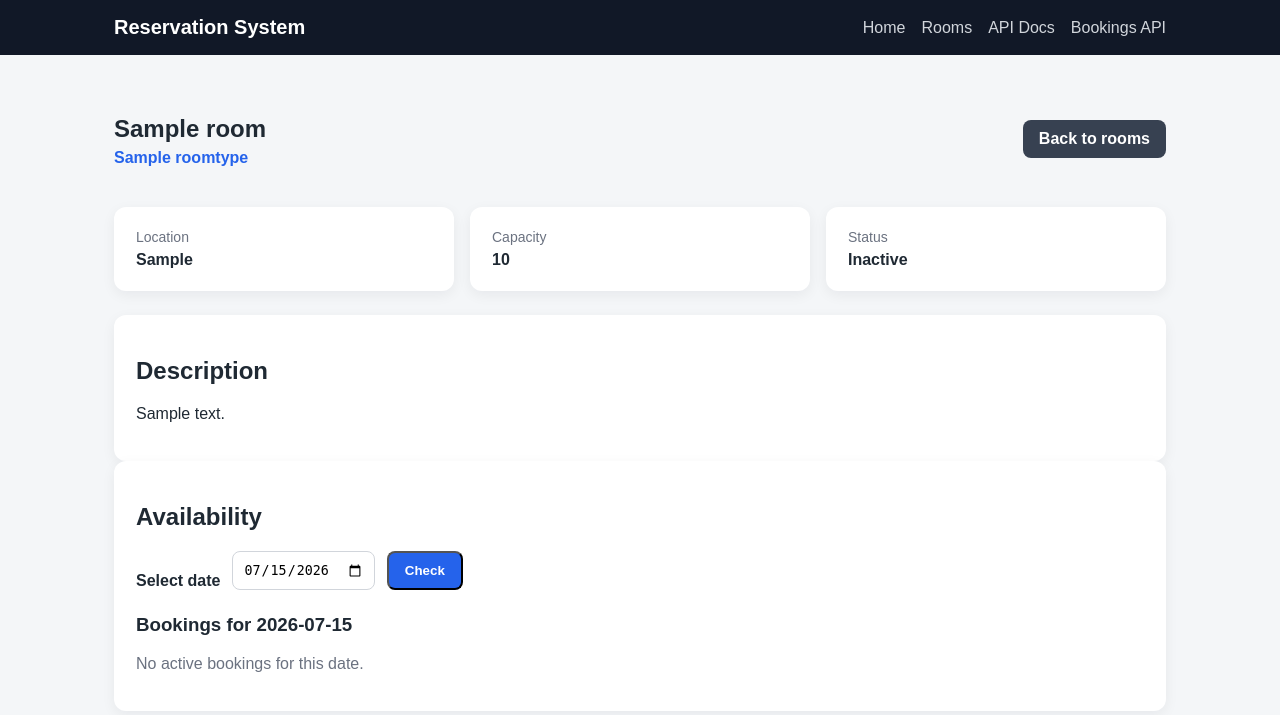
After one commit to YVKiber/Reservation-System-API, a Django app: page /rooms/1/ in a window 1280 px wide. The commit adds this page. Shown: the top 715 px of the page. Run offline with Django 5.2, Linux system fonts and the light colour scheme; tables that the repository leaves empty hold one stand-in row (values such as "Sample post"); parts of the project's set-up code (start-up, migrations or seed data) failed here and were passed over.

Commit message:
Add rooms frontend pages

```diff
--- /dev/null
+++ b/frontend/templates/frontend/room_detail.html
@@ -0,0 +1,88 @@
+{% extends "base.html" %}
+
+{% block title %}{{ room.name }} | Reservation System{% endblock %}
+
+{% block content %}
+<section class="room-detail">
+    <div class="room-detail-header">
+        <div>
+            <h1>{{ room.name }}</h1>
+            <p class="room-type">{{ room.room_type.name }}</p>
+        </div>
+
+        <a href="{% url 'frontend:rooms-list' %}" class="button button-secondary">
+            Back to rooms
+        </a>
+    </div>
+
+    <div class="room-info-grid">
+        <div class="info-card">
+            <span class="info-label">Location</span>
+            <strong>{{ room.location }}</strong>
+        </div>
+
+        <div class="info-card">
+            <span class="info-label">Capacity</span>
+            <strong>{{ room.capacity }}</strong>
+        </div>
+
+        <div class="info-card">
+            <span class="info-label">Status</span>
+            {% if room.is_active %}
+                <strong>Active</strong>
+            {% else %}
+                <strong>Inactive</strong>
+            {% endif %}
+        </div>
+    </div>
+
+    {% if room.description %}
+        <div class="section-card">
+            <h2>Description</h2>
+            <p>{{ room.description }}</p>
+        </div>
+    {% endif %}
+
+    <div class="section-card">
+        <h2>Availability</h2>
+
+        <form method="get" class="date-form">
+            <label for="date">Select date</label>
+            <input
+                type="date"
+                id="date"
+                name="date"
+                value="{{ selected_date|date:'Y-m-d' }}"
+            >
+            <button type="submit" class="button">Check</button>
+        </form>
+
+        <h3>Bookings for {{ selected_date|date:"Y-m-d" }}</h3>
+
+        {% if bookings %}
+            <div class="booking-list">
+                {% for booking in bookings %}
+                    <div class="booking-item">
+                        <div>
+                            <strong>{{ booking.title }}</strong>
+                            <p>
+                                {{ booking.start_time|date:"H:i" }}
+                                —
+                                {{ booking.end_time|date:"H:i" }}
+                            </p>
+                        </div>
+
+                        <span class="status-badge">
+                            {{ booking.status }}
+                        </span>
+                    </div>
+                {% endfor %}
+            </div>
+        {% else %}
+            <p class="empty-text">
+                No active bookings for this date.
+            </p>
+        {% endif %}
+    </div>
+</section>
+{% endblock %}
--- a/frontend/urls.py
+++ b/frontend/urls.py
@@ -3,9 +3,11 @@ from django.urls import path
 from . import views
 
 
-app_name = "frontend"
+app_name = 'frontend'
 
 
 urlpatterns = [
-    path("", views.home, name="home"),
+    path('', views.HomeView.as_view(), name='home'),
+    path('rooms/', views.RoomsListView.as_view(), name='rooms-list'),
+    path('rooms/<int:pk>/', views.RoomDetailView.as_view(), name='room-detail'),
 ]
--- a/frontend/views.py
+++ b/frontend/views.py
@@ -1,5 +1,72 @@
-from django.shortcuts import render
+from datetime import datetime, time
+
+from django.utils import timezone
+from django.views.generic import DetailView, ListView, TemplateView
+
+from bookings.models import Booking
+from rooms.models import Room
 
 
-def home(request):
-    return render(request, "frontend/home.html")
+class HomeView(TemplateView):
+    template_name = "frontend/home.html"
+
+
+class RoomsListView(ListView):
+    model = Room
+    template_name = "frontend/rooms_list.html"
+    context_object_name = "rooms"
+
+    def get_queryset(self):
+        return Room.objects.select_related("room_type").filter(
+            is_available=True
+        ).order_by("name")
+
+
+class RoomDetailView(DetailView):
+    model = Room
+    template_name = "frontend/room_detail.html"
+    context_object_name = "room"
+
+    def get_queryset(self):
+        return Room.objects.select_related("room_type")
+
+    def get_selected_date(self):
+        date_value = self.request.GET.get("date")
+
+        if not date_value:
+            return timezone.localdate()
+
+        try:
+            return datetime.strptime(date_value, "%Y-%m-%d").date()
+        except ValueError:
+            return timezone.localdate()
+
+    def get_bookings_for_date(self, room, selected_date):
+        day_start = timezone.make_aware(
+            datetime.combine(selected_date, time.min)
+        )
+        day_end = timezone.make_aware(
+            datetime.combine(selected_date, time.max)
+        )
+
+        return Booking.objects.filter(
+            room=room,
+            status__in=[
+                Booking.Status.PENDING,
+                Booking.Status.CONFIRMED,
+            ],
+            start_time__lt=day_end,
+            end_time__gt=day_start,
+        ).select_related("user").order_by("start_time")
+
+    def get_context_data(self, **kwargs):
+        context = super().get_context_data(**kwargs)
+
+        room = self.object
+        selected_date = self.get_selected_date()
+        bookings = self.get_bookings_for_date(room, selected_date)
+
+        context["selected_date"] = selected_date
+        context["bookings"] = bookings
+
+        return context
--- a/static/css/styles.css
+++ b/static/css/styles.css
@@ -150,3 +150,181 @@ body {
         flex-direction: column;
     }
 }
+
+.page-header {
+    margin-bottom: 28px;
+}
+
+.page-header h1 {
+    margin-bottom: 8px;
+    font-size: 32px;
+}
+
+.page-header p {
+    color: #4b5563;
+}
+
+.rooms-grid {
+    display: grid;
+    grid-template-columns: repeat(3, 1fr);
+    gap: 18px;
+}
+
+.room-card {
+    background: #ffffff;
+    padding: 24px;
+    border-radius: 12px;
+    box-shadow: 0 4px 14px rgba(15, 23, 42, 0.06);
+}
+
+.room-card h2 {
+    margin-top: 0;
+    margin-bottom: 6px;
+}
+
+.room-type {
+    color: #2563eb;
+    font-weight: 600;
+    margin-top: 0;
+}
+
+.room-meta {
+    display: flex;
+    flex-direction: column;
+    gap: 6px;
+    margin: 16px 0;
+    color: #374151;
+}
+
+.room-description {
+    color: #4b5563;
+    line-height: 1.5;
+}
+
+.empty-state {
+    grid-column: 1 / -1;
+    background: #ffffff;
+    padding: 32px;
+    border-radius: 12px;
+    text-align: center;
+}
+
+.room-detail-header {
+    display: flex;
+    justify-content: space-between;
+    align-items: center;
+    gap: 16px;
+    margin-bottom: 24px;
+}
+
+.room-detail-header h1 {
+    margin-bottom: 6px;
+}
+
+.room-info-grid {
+    display: grid;
+    grid-template-columns: repeat(3, 1fr);
+    gap: 16px;
+    margin-bottom: 24px;
+}
+
+.info-card,
+.section-card {
+    background: #ffffff;
+    padding: 22px;
+    border-radius: 12px;
+    box-shadow: 0 4px 14px rgba(15, 23, 42, 0.06);
+}
+
+.info-label {
+    display: block;
+    color: #6b7280;
+    font-size: 14px;
+    margin-bottom: 6px;
+}
+
+.date-form {
+    display: flex;
+    align-items: end;
+    gap: 12px;
+    margin-bottom: 24px;
+}
+
+.date-form label {
+    display: flex;
+    flex-direction: column;
+    gap: 6px;
+    font-weight: 600;
+}
+
+.date-form input {
+    padding: 10px;
+    border: 1px solid #d1d5db;
+    border-radius: 8px;
+}
+
+.booking-list {
+    display: flex;
+    flex-direction: column;
+    gap: 12px;
+}
+
+.booking-item {
+    display: flex;
+    justify-content: space-between;
+    align-items: center;
+    gap: 16px;
+    padding: 16px;
+    border: 1px solid #e5e7eb;
+    border-radius: 10px;
+}
+
+.booking-item p {
+    margin-bottom: 0;
+    color: #4b5563;
+}
+
+.status-badge {
+    display: inline-block;
+    padding: 6px 10px;
+    background: #e0f2fe;
+    color: #075985;
+    border-radius: 999px;
+    font-size: 13px;
+    font-weight: 700;
+}
+
+.empty-text {
+    color: #6b7280;
+}
+
+@media (max-width: 900px) {
+    .rooms-grid {
+        grid-template-columns: repeat(2, 1fr);
+    }
+
+    .room-info-grid {
+        grid-template-columns: 1fr;
+    }
+
+    .room-detail-header {
+        flex-direction: column;
+        align-items: flex-start;
+    }
+}
+
+@media (max-width: 600px) {
+    .rooms-grid {
+        grid-template-columns: 1fr;
+    }
+
+    .date-form {
+        flex-direction: column;
+        align-items: stretch;
+    }
+
+    .booking-item {
+        flex-direction: column;
+        align-items: flex-start;
+    }
+}
--- a/templates/base.html
+++ b/templates/base.html
@@ -14,10 +14,10 @@
                 Reservation System
             </a>
 
-            <div class="nav-links">
+           <div class="nav-links">
                 <a href="{% url 'frontend:home' %}">Home</a>
+                <a href="{% url 'frontend:rooms-list' %}">Rooms</a>
                 <a href="/api/docs/">API Docs</a>
-                <a href="/api/rooms/">Rooms API</a>
                 <a href="/api/bookings/">Bookings API</a>
             </div>
         </nav>
```
Also changed, not shown: frontend/templates/frontend/rooms_list.html (added, +44 -0 lines).
